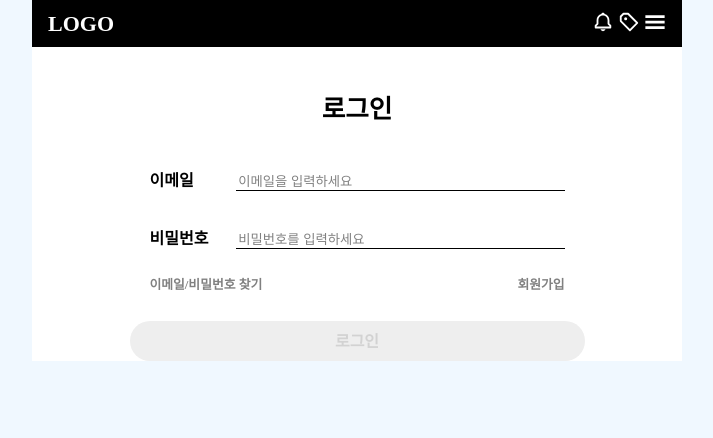
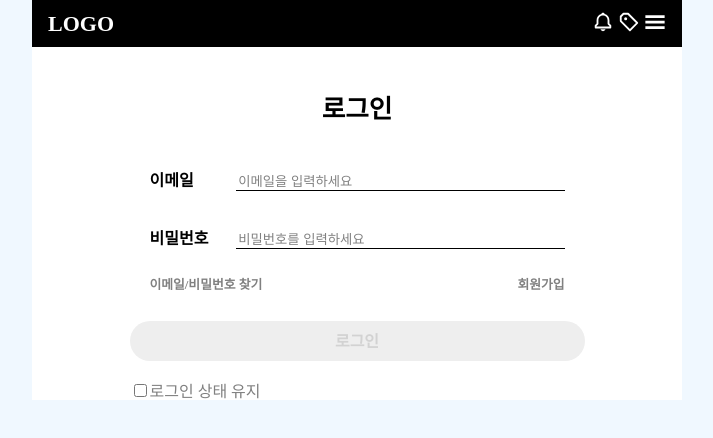
Before and after one commit to purplecode-team/purplecode-team3-client, a React (Create React App) app: page /login in a window 1280 px wide. Shown: the top 438 px of the page, without its empty margins (283-996 px from the left). Built offline with nearby package versions, Linux system fonts and the light colour scheme.

Commit message:
feat: localStorage, sessionStorage에 user token 저장

```diff
--- a/src/components/login/index.tsx
+++ b/src/components/login/index.tsx
@@ -1,17 +1,20 @@
-import React, { useCallback } from "react";
-import { useDispatch } from "react-redux";
+import React, { useCallback, useEffect } from "react";
+import { useDispatch, useSelector } from "react-redux";
 import { useHistory } from "react-router";
 import { useMutation } from "@apollo/client";
 import useInput from "../../hooks/useInput";
 import * as S from "./style";
 import { loginSuccessActionCreator } from "../../lib/redux/User/UserSlice";
 import { LOGIN_USER } from "../../lib/graphql/user";
+import { RootState } from "../../lib/redux/store";
 
 function Login() {
   const dispatch = useDispatch();
   const history = useHistory();
   const [email, onChangeEmail, setEmail] = useInput("");
   const [password, onChangePassword, setPassword] = useInput("");
+  const [checked, onChangeChecked] = useInput(false);
+  const user = useSelector((state: RootState) => state.user.token);
   const [loginMutation] = useMutation(LOGIN_USER, {
     variables: {
       email,
@@ -35,6 +38,23 @@ function Login() {
       console.log(error);
     }
   }, []);
+
+  useEffect(() => {
+    if (checked && user) {
+      try {
+        window.localStorage.setItem("loginUser", JSON.stringify(user));
+      } catch (e) {
+        console.log("localStorage is not working");
+      }
+    }
+    if (!checked && user) {
+      try {
+        window.sessionStorage.setItem("loginUser", JSON.stringify(user));
+      } catch (e) {
+        console.log("sessionStorage is not working");
+      }
+    }
+  }, [checked, user]);
 
   return (
     <div>
@@ -67,6 +87,14 @@ function Login() {
         <S.LoginButton type="submit" disabled={!email || !password}>
           로그인
         </S.LoginButton>
+        <S.CheckBoxLabel>
+          <S.CheckBox
+            type="checkbox"
+            checked={checked}
+            onChange={onChangeChecked}
+          />
+          로그인 상태 유지
+        </S.CheckBoxLabel>
       </S.Form>
     </div>
   );
--- a/src/components/login/style.ts
+++ b/src/components/login/style.ts
@@ -60,3 +60,12 @@ export const LoginButton = styled.button`
     color: rgb(210, 210, 210);
   }
 `;
+export const CheckBoxLabel = styled.label`
+  padding-top: 20px;
+  color: gray;
+  cursor: pointer;
+  font-size: 1rem;
+`;
+export const CheckBox = styled.input`
+  cursor: pointer;
+`;
--- a/src/index.tsx
+++ b/src/index.tsx
@@ -4,6 +4,28 @@ import { Provider } from "react-redux";
 import { store } from "./lib/redux/store";
 import "./index.css";
 import App from "./App";
+import { loginSuccessActionCreator } from "./lib/redux/User/UserSlice";
+
+function loadLocalUser() {
+  try {
+    const user = localStorage.getItem("loginUser");
+    if (!user) return;
+    store.dispatch(loginSuccessActionCreator(user));
+  } catch (e) {
+    console.log("localStorage is not working");
+  }
+}
+function loadSessionUser() {
+  try {
+    const user = sessionStorage.getItem("loginUser");
+    if (!user) return;
+    store.dispatch(loginSuccessActionCreator(user));
+  } catch (e) {
+    console.log("sessionStorage is not working");
+  }
+}
+loadLocalUser();
+loadSessionUser();
 
 ReactDOM.render(
   <Provider store={store}>
```
